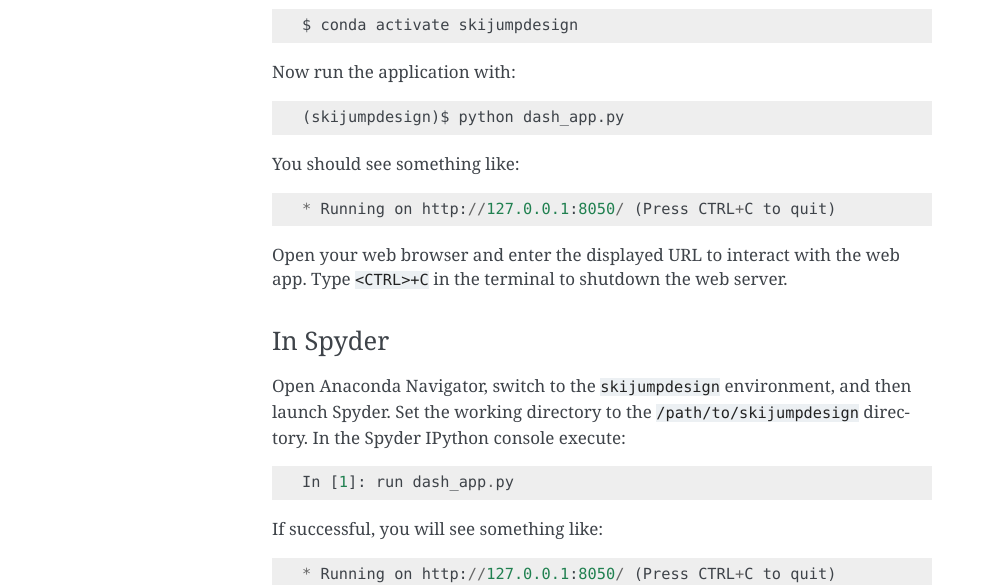
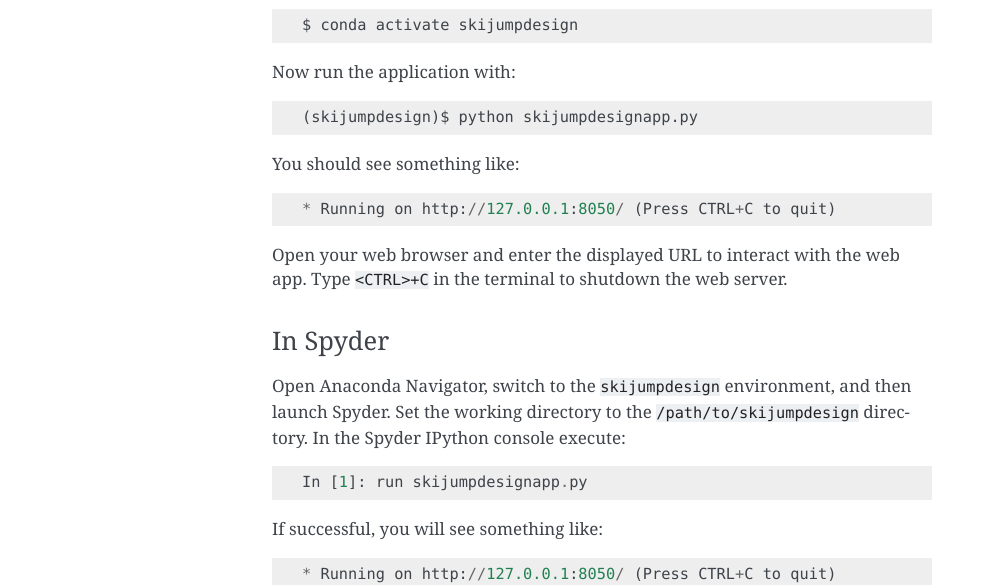
Before and after one commit to mechmotum/skijumpdesign, a Sphinx documentation site: the page built from docs/web-app.rst, in a window 1280 px wide. Shown: the part 687-1272 px from the top of the page, without its empty margins (148-1140 px from the left). Built offline with Sphinx 7.4.7, drawn with Linux system fonts in a browser that asks for light colours.

Commit message:
Renamed dash_app.py to skijumpdesignapp.py, fixes #42.

```diff
--- a/docs/web-app.rst
+++ b/docs/web-app.rst
@@ -33,7 +33,7 @@ Activate the custom Conda environment with::
 
 Now run the application with::
 
-   (skijumpdesign)$ python dash_app.py
+   (skijumpdesign)$ python skijumpdesignapp.py
 
 You should see something like::
 
@@ -49,7 +49,7 @@ Open Anaconda Navigator, switch to the ``skijumpdesign`` environment, and then
 launch Spyder. Set the working directory to the ``/path/to/skijumpdesign``
 directory. In the Spyder IPython console execute::
 
-   In [1]: run dash_app.py
+   In [1]: run skijumpdesignapp.py
 
 If successful, you will see something like::
 
--- a/setup.py
+++ b/setup.py
@@ -14,13 +14,13 @@ setup(
     long_description=open('README.rst').read(),
     keywords="engineering sports physics",
     license='MIT',
-    py_modules=['dash_app'],
+    py_modules=['skijumpdesignapp'],
     packages=find_packages(),
     include_package_data=True,  # includes things in MANIFEST.in
     data_files=[('static', ['static/skijump.css'])],
     zip_safe=False,
     entry_points={'console_scripts':
-                  ['skijumpdesign = dash_app:app.run_server']},
+                  ['skijumpdesign = skijumpdesignapp:app.run_server']},
     install_requires=['numpy',
                       'scipy>=1.0',
                       'matplotlib',
```
Also changed, not shown: skijumpdesignapp.py (renamed from dash_app.py), 1 other file.
